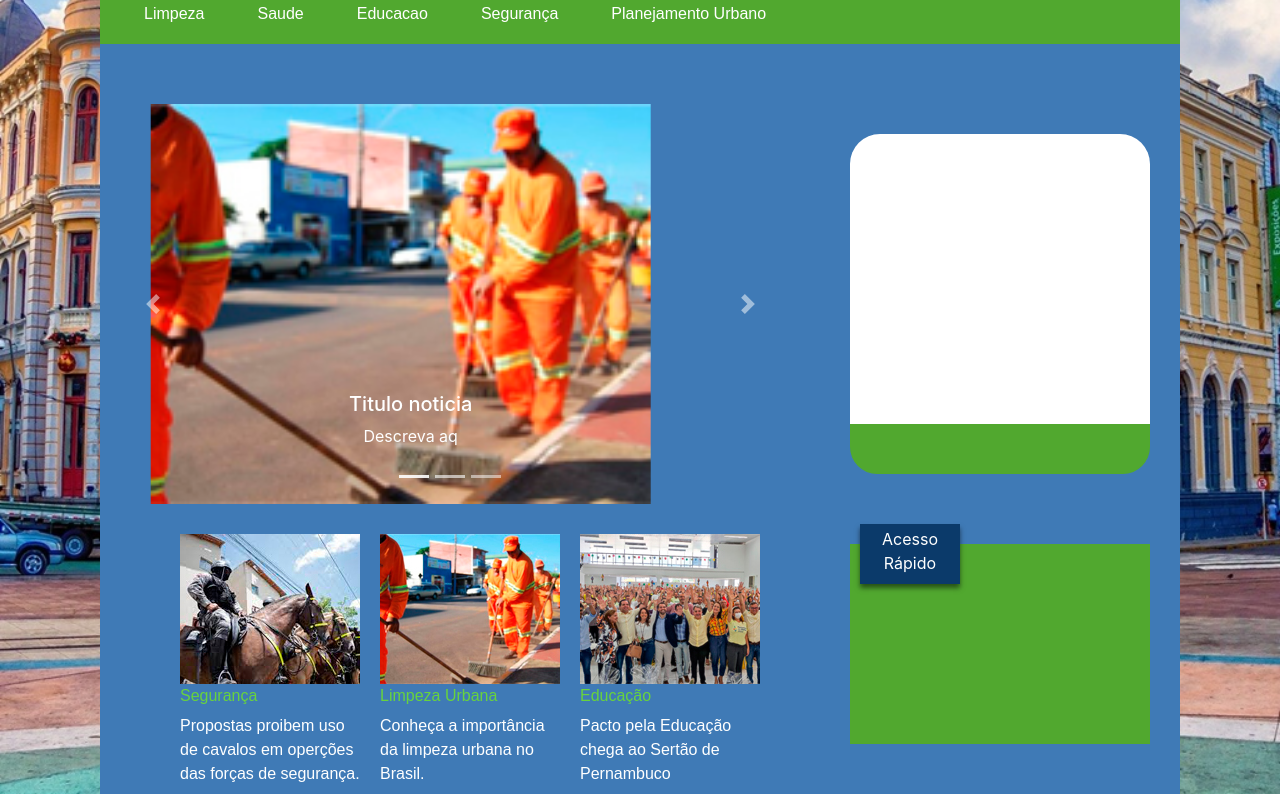
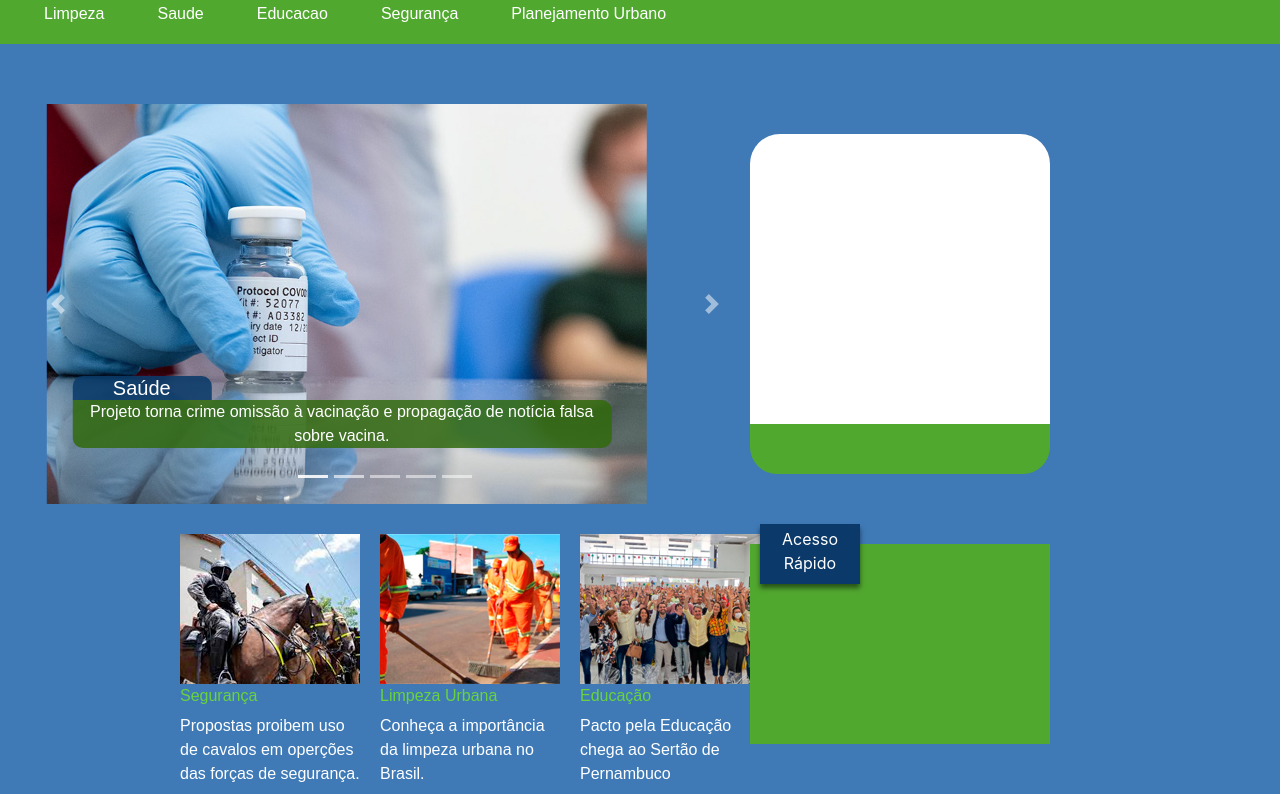
Before and after one commit to BrendaStefany/UrbanSolution-Front, a plain HTML site: page front/index.html in a window 1280 px wide. Shown: the part 126-920 px from the top of the page. Drawn offline with nearby package versions, Linux system fonts and the light colour scheme.

Commit message:
Configurado imagens e textos do carousel

```diff
--- a/front/index.html
+++ b/front/index.html
@@ -45,34 +45,61 @@
 
          <!-- Carousel -->
 
-         <div id="carouselExampleIndicators" class="carousel slide position-absolute" data-ride="carousel" style="margin-top:60px; width:700px; height:400px;">
+         <div id="carouselExampleIndicators" class="carousel slide position-absolute" data-ride="carousel" style="margin-top:60px; width:770px; height:400px;">
           <ol class="carousel-indicators">
               <li data-target="#carouselExampleIndicators" data-slide-to="0" class="active"></li>
               <li data-target="#carouselExampleIndicators" data-slide-to="1"></li>
               <li data-target="#carouselExampleIndicators" data-slide-to="2"></li>
+              <li data-target="#carouselExampleIndicators" data-slide-to="3"></li>
+              <li data-target="#carouselExampleIndicators" data-slide-to="4"></li>
           </ol>
           <div class="carousel-inner">
               <div class="carousel-item active">
-                  <img src="./assets/img/limpeza-pequena.jpg" class="d-block" style="width:500px; height:400px;" alt="Jardim de Cactos">
+                  <img src="../front/assets/img/vacina.jpg" class="d-block" style="width:600px; height:400px;" alt="Jardim de Cactos">
                   <div class="carousel-caption d-none d-md-block">
-                    <h5>Titulo noticia</h5>
-                    <p>Descreva aq</p>
+                    <div class="textos">
+                      <h5>Saúde</h5>
+                      <p>Projeto torna crime omissão à vacinação e propagação de notícia falsa sobre vacina.</p>
+                    </div>
                   </div>
               </div>
               <div class="carousel-item">
-                  <img src="./assets/img/Educacao-pequena.jpg" class="d-block" style="width:500px; height:400px;" alt="Cactos pedra">
+                  <img src="/front/assets/img/educação.jpg" class="d-block" style="width:600px; height:400px;" alt="Cactos pedra">
                   <div class="carousel-caption d-none d-md-block">
-                    <h5>Titulo noticia</h5>
-                    <p>Descreva aq</p>
+                    <div class="textos">
+                    <h5>Educação</h5>
+                    <p>A Prefeitura do Paulista tem expandido e descentralizado os serviços referentes ao acesso da população da cidade para realizar as matrículas dos seus filhos na rede municipal de ensino.</p>
+                  </div>
                   </div>
               </div>
               <div class="carousel-item">
-                  <img src="./assets/img/Seguranca-pequena.jpeg" class="d-block" style="width:500px; height:400px;" alt="Terrario Colorido">
+                <img src="/front/assets/img/lanejamento_urbano.jpeg" class="d-block" style="width:600px; height:400px;" alt="Cactos pedra">
+                <div class="carousel-caption d-none d-md-block">
+                  <div class="textos">
+                    <h5>Planejamento Urbano</h5>
+                    <p>Na tarde desta quarta-feira (09.10), a Prefeitura do Paulista avançou com a pavimentação da Rua Adeílson João da Silva, mais conhecida como Rua da Levada, no Centro. Com o intuito de garantir mobilidade, a obra vai encurtar distâncias para quem circula pela área central da cidade.</p>
+                  </div>
+                </div>
+            </div>
+              <div class="carousel-item">
+                  <img src="/front/assets/img/segurança.jpeg" class="d-block" style="width:600px; height:400px;" alt="Terrario Colorido">
                   <div class="carousel-caption d-none d-md-block">
-                    <h5>Titulo noticia</h5>
-                    <p>Descreva aq</p>
+                    <div class="textos">
+                      <h5>Segurança</h5>
+                      <p>A segurança pública de Pernambuco ganhou reforço neste início de 2022, com a chegada de 868 servidores para as operativas da Secretaria de Defesa Social do Estado (SDS).</p>
+                    </div>
                   </div>
               </div>
+              <div class="carousel-item">
+                <img src="/front/assets/img/limpeza.jpg" class="d-block" style="width:600px; height:400px;" alt="Terrario Colorido">
+                <div class="carousel-caption d-none d-md-block">
+                  <div class="textos">
+                    <h5>Limpeza</h5>
+                    <p>Foi aprovado ontem, pela Câmara Municipal de Belo Horizonte, o Projeto de Lei (PL) 886/19, que determina a concessão dos serviços de limpeza urbana de Belo Horizonte à iniciativa privada.</p>
+                  </div>
+                </div>
+
+            </div>
           </div>
           <button class="carousel-control-prev" type="button" data-target="#carouselExampleIndicators" data-slide="prev">
               <span class="carousel-control-prev-icon" aria-hidden="true"></span>
--- a/front/style.css
+++ b/front/style.css
@@ -24,7 +24,7 @@ body {
     height: 120px;
     background-color:#ffffff;
     margin: auto;
-    max-width: 1080px;
+    max-width: 1300px; /*Valor antigo de 1080px*/
     min-width: 300px;
 }
 
@@ -32,7 +32,7 @@ body {
     background-color:#51A82F;
     height: 20px;
     width: 100%;
-    max-width: 1080px;
+    max-width: 1300px; /*Valor antigo de 1080px*/
     min-width: 300px;
     margin: auto;
 }
@@ -43,7 +43,7 @@ body {
     display: flex;
     height: 100%;
     height: 90px;
-    max-width: 1080px;
+    max-width: 1300px; /*Valor antigo de 1080px*/
     min-width: 300px;
     align-items: left;
     justify-content: center;
@@ -56,7 +56,7 @@ body {
     height: 100%;
     height: 60px;
     background-color:#51A82F;
-    max-width: 1080px;
+    max-width: 1300px; /*Valor antigo de 1080px*/
     min-width: 90px;
 }
 
@@ -338,6 +338,26 @@ img {
     text-decoration: underline;
 }
 
+
+/*Carousel*/
+
+.carousel-item {
+    font-family: Arial, Helvetica, sans-serif;
+}
+
+.textos > p {
+    background-color: #316a0bd5;
+    border-radius: 0px 10px 10px 10px;
+}
+
+.textos > h5 {
+    background-color: #0b3b6ae1;
+    margin: 0px;
+    margin-right: 400px;
+    border-radius: 10px 10px 0px 0px;
+}
+
+
 .corpo_azul{
     margin-top: 0px;
     margin: auto;
@@ -346,6 +366,6 @@ img {
     height: 750px;
     width: 100%;
     min-width: 300px;
-    max-width: 1080px; /* Ajuste a largura m?xima conforme necess?rio */
+    max-width: 1300px; /*Valor antigo de 1080px*/ /* Ajuste a largura m?xima conforme necess?rio */
 
 }
```
Also changed, not shown: front/assets/img/educação.jpg (added), front/assets/img/lanejamento_urbano.jpeg (added), front/assets/img/limpeza.jpg (added), front/assets/img/segurança.jpeg (added), front/assets/img/vacina.jpg (added).
